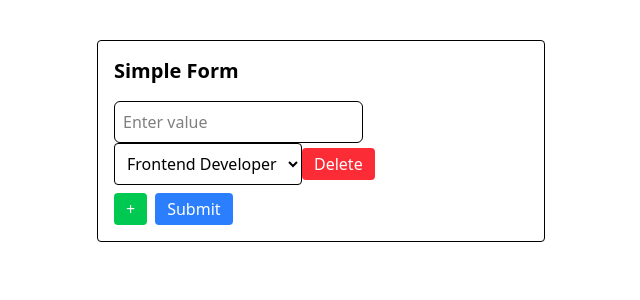
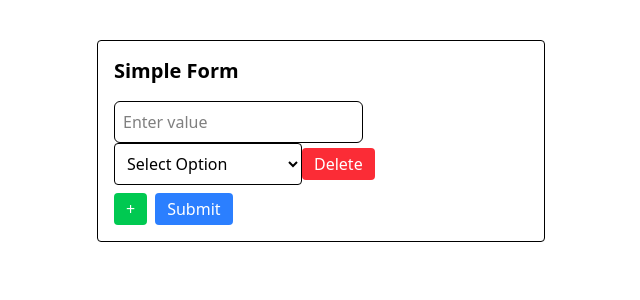
Before and after one commit to sharmin-khan/react-form, a React (Vite) app: page / in a window 1280 px wide. Shown: the top 300 px of the page, without its empty margins (319-959 px from the left). Built offline with nearby package versions, Linux system fonts and the light colour scheme.

Commit message:
Add state handling for input and select in FormRow component.

```diff
--- a/src/components/Form.jsx
+++ b/src/components/Form.jsx
@@ -20,12 +20,12 @@ const Form = () => {
           <button
           type="button"
           onClick={addRow}
-          className="bg-green-500 text-white px-3 py-1 rounded mt-2">
+          className="bg-green-500 text-white px-3 py-1 rounded mt-2 cursor-pointer">
             +
           </button>
            <button
           type="submit"
-          className="bg-blue-500 text-white px-3 py-1 rounded mt-2 ml-2"
+          className="bg-blue-500 text-white px-3 py-1 rounded mt-2 ml-2 cursor-pointer"
         >
           Submit
         </button>
--- a/src/components/FormRow.jsx
+++ b/src/components/FormRow.jsx
@@ -1,18 +1,25 @@
-import React from 'react'
+import React, { useState } from 'react'
 
 export default function FormRow() {
+
+  const [developer, setDeveloper]=useState();
+
   return (
     <div>
         <input type="text"
+        value={developer}
         placeholder="Enter value"
         className="border p-2 rounded-md flex-1"
         />
-        <select className="border p-2 rounded flex-1">
-            <option value="">Frontend Developer</option>
-            <option value="option 1">Backend Developer</option>
-            <option value="option 2">MERN Developer</option>
+        <select
+        onChange={(e)=>setDeveloper(e.target.value)}
+         className="border p-2 rounded flex-1">
+            <option value="">Select Option</option>
+            <option value="Frontend Developer">Frontend Developer</option>
+            <option value="Backend Developer">Backend Developer</option>
+            <option value="MERN Developer">MERN Developer</option>
         </select>
-        <button className='bg-red-500 text-white px-3 py-1 rounded'>Delete</button>
+        <button className='bg-red-500 text-white px-3 py-1 rounded cursor-pointer'>Delete</button>
     </div>
   )
 }
```
